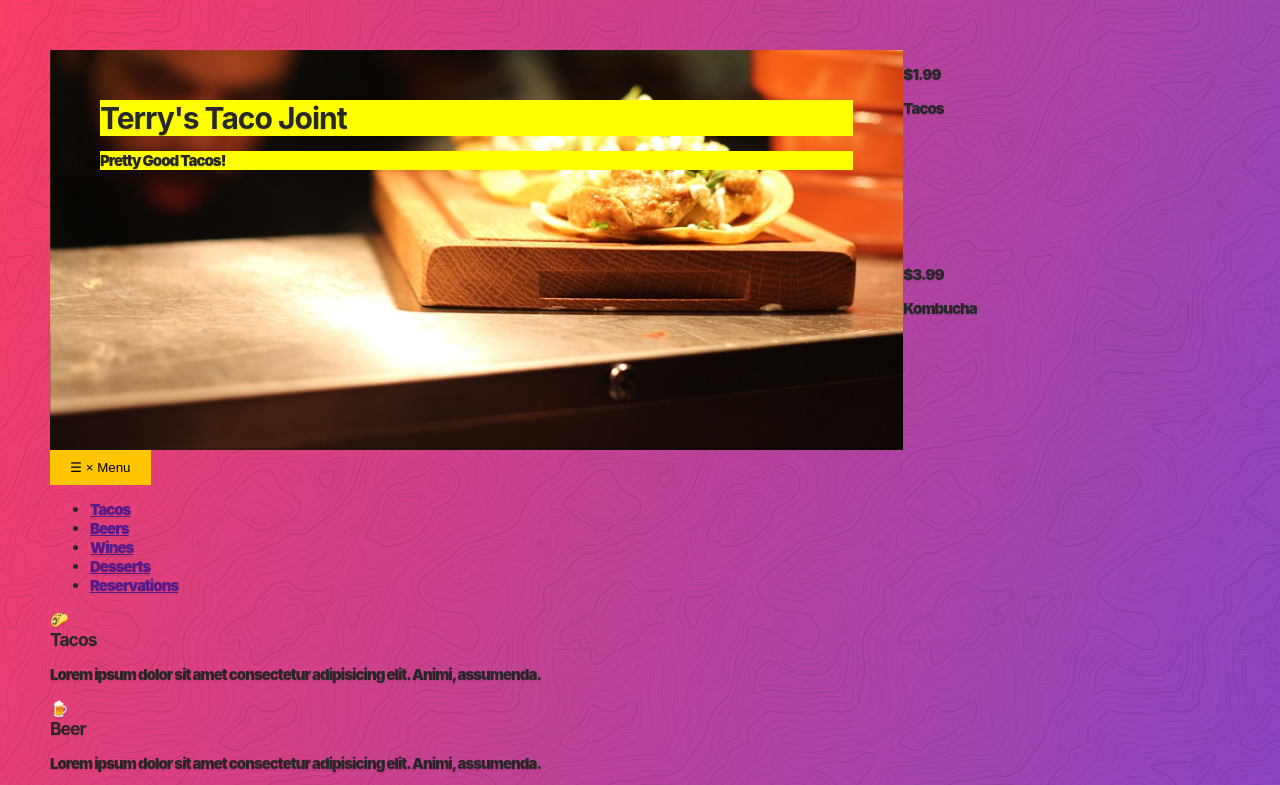
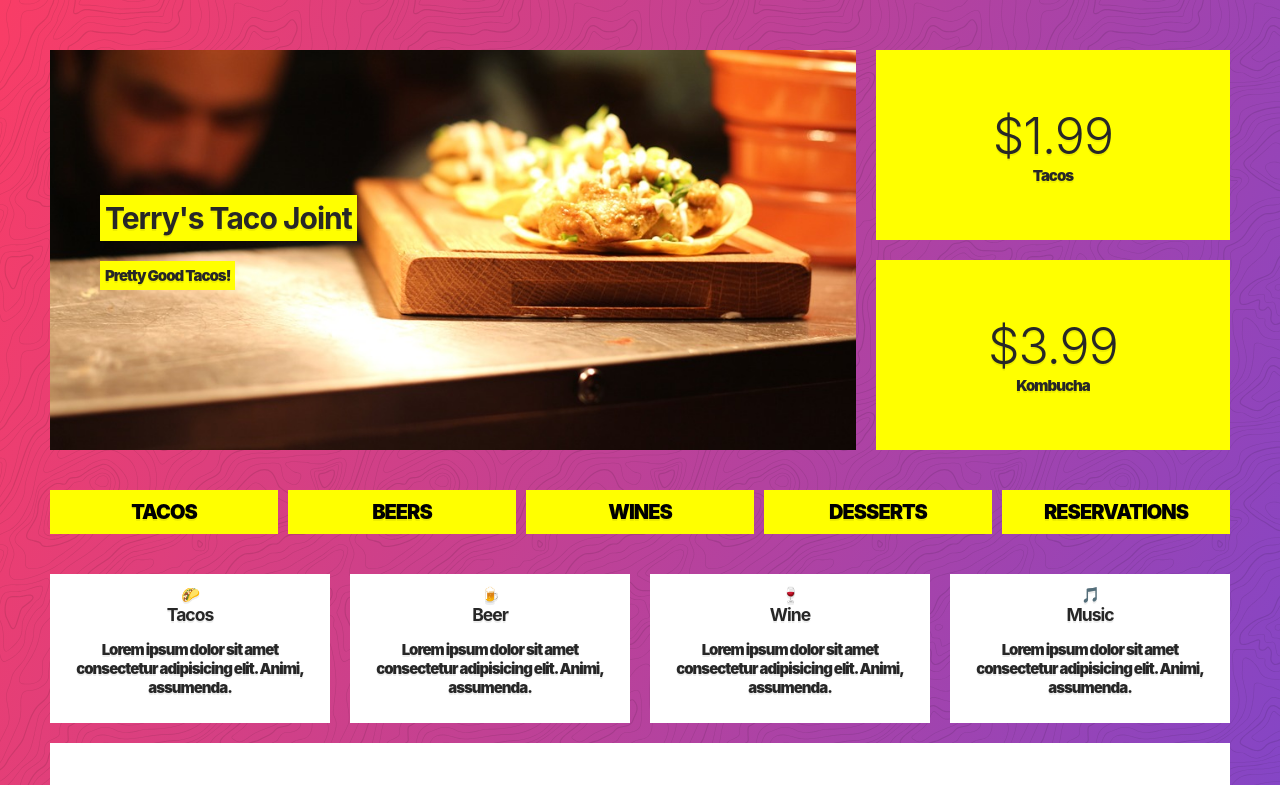
Before and after one commit to KHollobaugh/Grid-responsive-2, a plain HTML site: page index.html in a window 1280 px wide. Shown: the top 785 px of the page. Drawn offline with Linux system fonts and the light colour scheme.

Commit message:
styled menu

```diff
--- a/index.css
+++ b/index.css
@@ -12,7 +12,13 @@ body {
     max-width: 100%;
   }
 
+  .wrapper {
+      display: grid;
+      grid-gap: 20px;
+  }
+
   .top {
+      grid-gap: 20px;
       display: grid;
       grid-template-areas:
       "hero hero cta1"
@@ -26,10 +32,27 @@ body {
       background-size: cover;
       background-position: bottom right;
       padding: 50px;
+      display: flex;
+      flex-direction: column;
+      align-items: start;
+      justify-content: center;
   }
 
   .hero > * {
       background: yellow;
+      padding: 5px;
+  }
+
+  .cta {
+      background: yellow;
+      display: grid;
+      align-items: center;
+      justify-items: center;
+      align-content: center;
+  }
+
+  .cta p {
+      margin: 0;
   }
 
   .cta1 {
@@ -39,3 +62,63 @@ body {
   .cat2 {
       grid-area: cta2;
   }
+
+  .price {
+      font-size: 50px;
+      font-weight: 300;
+  }
+
+
+  /* Navigation */
+
+  .menu ul {
+      display: grid;
+      grid-gap: 10px;
+      grid-template-columns: repeat(auto-fit, minmax(100px, 1fr));
+      padding: 0;
+      margin: 20px 0;
+      list-style: none;
+  }
+
+  .menu a {
+      background: yellow;
+      display: block;
+      text-decoration: none;
+      padding: 10px;
+      text-align: center;
+      color: black;
+      text-transform: uppercase;
+      font-size: 20px;
+  }
+
+  [aria-controls="menu-list"] {
+      display: none;
+  }
+
+  .features {
+      display: grid;
+      grid-gap: 20px;
+      grid-template-columns: repeat(auto-fit, minmax(200px, 1fr));
+  }
+
+  .feature {
+      background: white;
+      padding: 10px;
+      border: 1px solid white;
+      text-align: center;
+      box-shadow: 0 0 4px rgba(0,0,0,0,0.1);
+  }
+
+  .feature p {
+      color: rgba(0,0,0,0,0.5);
+  }
+
+  /* About */
+  .about {
+      background: white;
+      padding: 50px;
+      display: grid;
+      grid-template-columns: 400px 1fr;
+      align-items: center;
+
+  }
```
